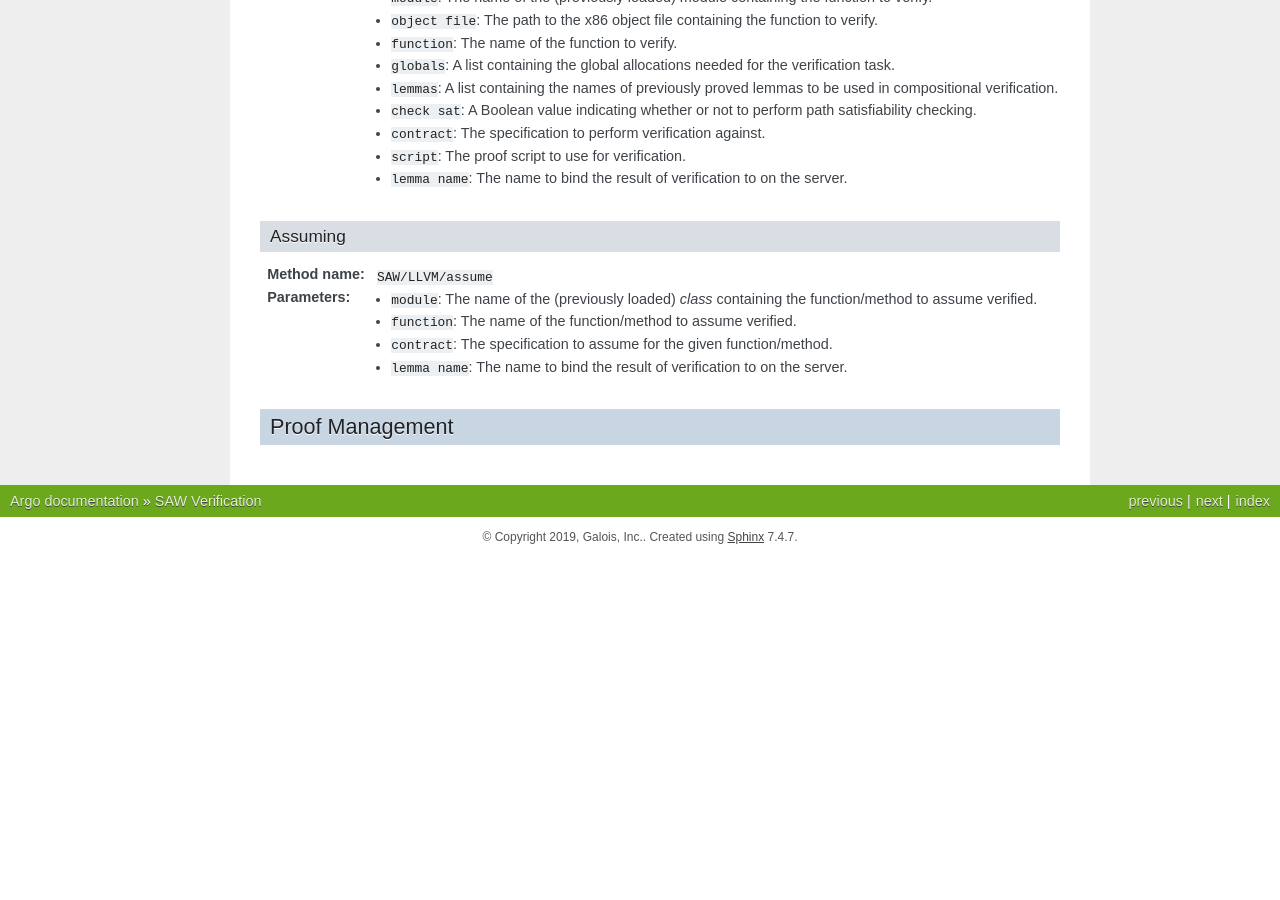
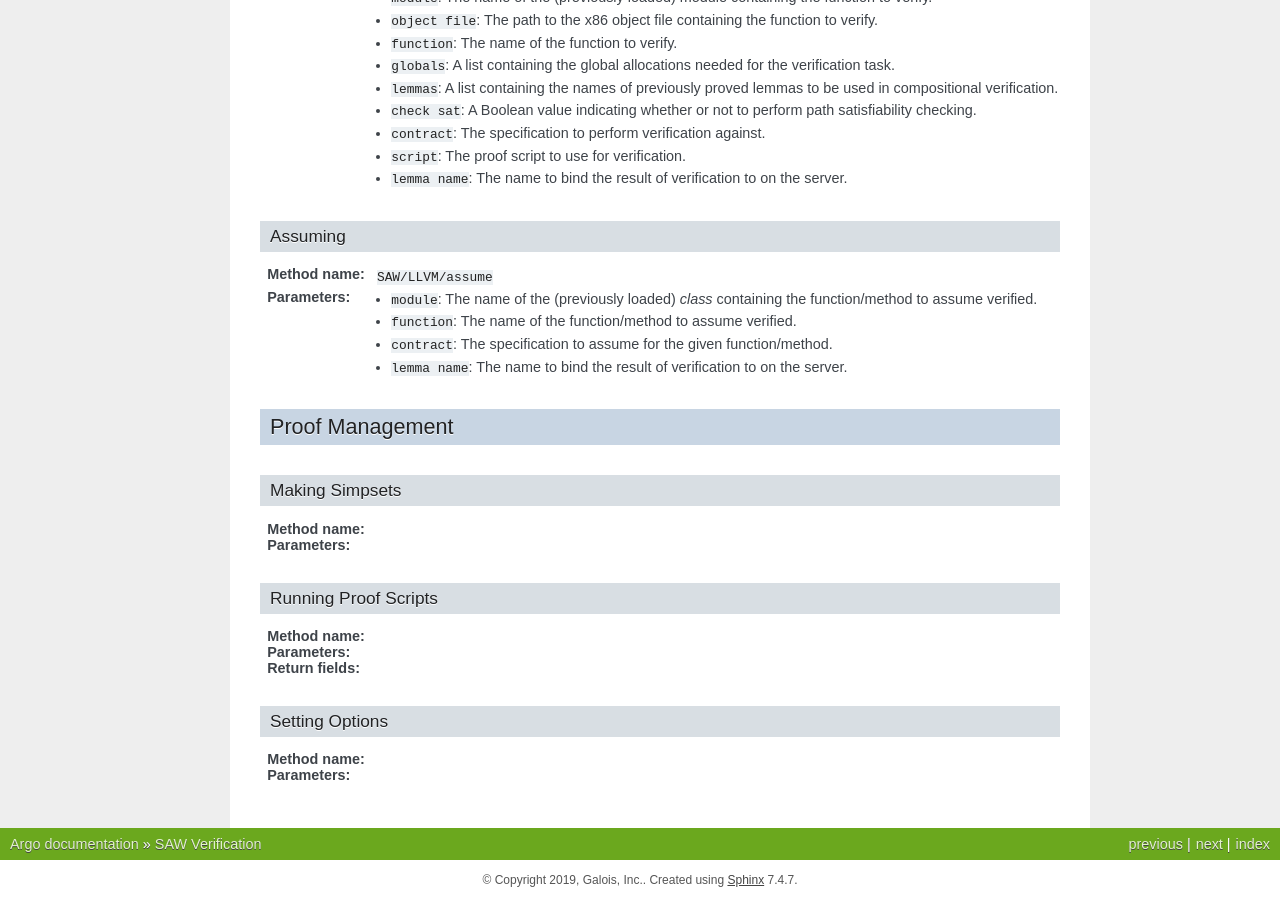
Before and after one commit to GaloisInc/argo, a Sphinx documentation site: the page built from docs/SAW.rst, in a window 1280 px wide and 900 px high, scrolled down 1928 px. Built offline with Sphinx 7.4.7, drawn with Linux system fonts in a browser that asks for light colours; before the commit the page ends 2485 px from its top, so only the background shows below that; some of the changed text lies outside the part shown.

Commit message:
Proof management skeleton

```diff
--- a/docs/SAW.rst
+++ b/docs/SAW.rst
@@ -132,3 +132,26 @@ Assuming
 
 Proof Management
 ================
+
+Making Simpsets
+---------------
+
+:Method name:
+
+:Parameters:
+
+Running Proof Scripts
+---------------------
+
+:Method name:
+
+:Parameters:
+
+:Return fields:
+
+Setting Options
+---------------
+
+:Method name:
+
+:Parameters:
```
